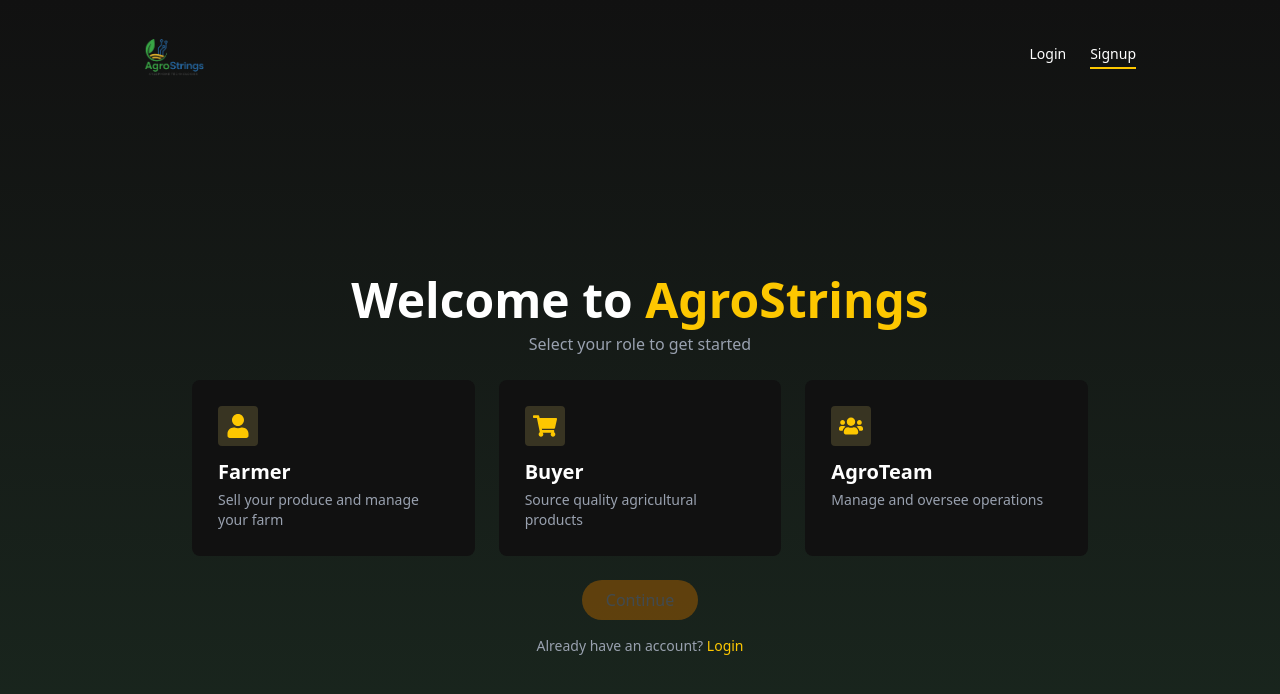
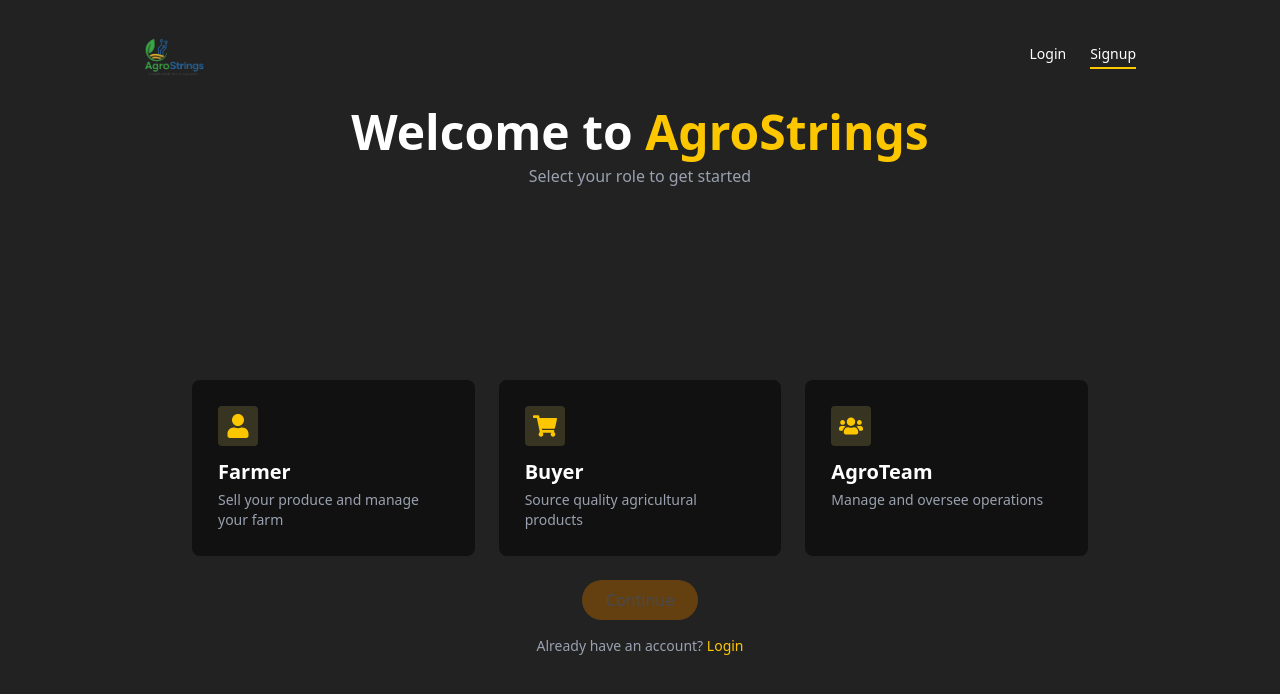
Before and after one commit to XYLOPHONE-TEC/agrostringsv1, a React (Vite) app: page /get-started in a window 1280 px wide. Shown: the top 694 px of the page. Built offline with nearby package versions, Linux system fonts and the light colour scheme.

Commit message:
modified the signup page

```diff
--- a/src/pages/get-started.jsx
+++ b/src/pages/get-started.jsx
@@ -35,7 +35,7 @@
   };
 
   return (
-    <div className="min-h-screen bg-gradient-to-b from-[#111] to-[#1a281f] text-white flex flex-col">
+    <div className="min-h-screen bg-[#222] text-white flex flex-col">
       {/* Header */}
       <nav className="w-full max-w-5xl mx-auto flex justify-between items-center py-4 px-4 md:py-6">
         <img src={logo} alt="AgroStrings Logo" className="h-15 w-auto" />
@@ -58,14 +58,16 @@
           </li>
         </ul>
       </nav>
+      <h1 className="text-2xl sm:text-3xl md:text-5xl lg:text-5xl font-bold mb-2 text-center">
+          <span className="text-white">Welcome to </span>
+          <span className="text-yellow-400">AgroStrings</span>
+        </h1>
+
+        <p className="text-gray-400 mb-6 text-center">Select your role to get started</p>
 
       {/* Main Content */}
       <main className="mt-0 sm:mt-6 flex-grow flex flex-col items-center justify-center px-4">
-        <h1 className="text-2xl sm:text-3xl md:text-5xl lg:text-5xl font-bold mb-2 text-center">
-          <span className="text-white">Welcome to </span>
-          <span className="text-yellow-400">AgroStrings</span>
-        </h1>
-        <p className="text-gray-400 mb-6 text-center">Select your role to get started</p>
+
 
         <div className="grid grid-cols-1 sm:grid-cols-2 lg:grid-cols-3 gap-4 sm:gap-6 w-full max-w-3xl lg:max-w-4xl mb-6">
           {roles.map(({ key, label, description, icon }) => (
```
